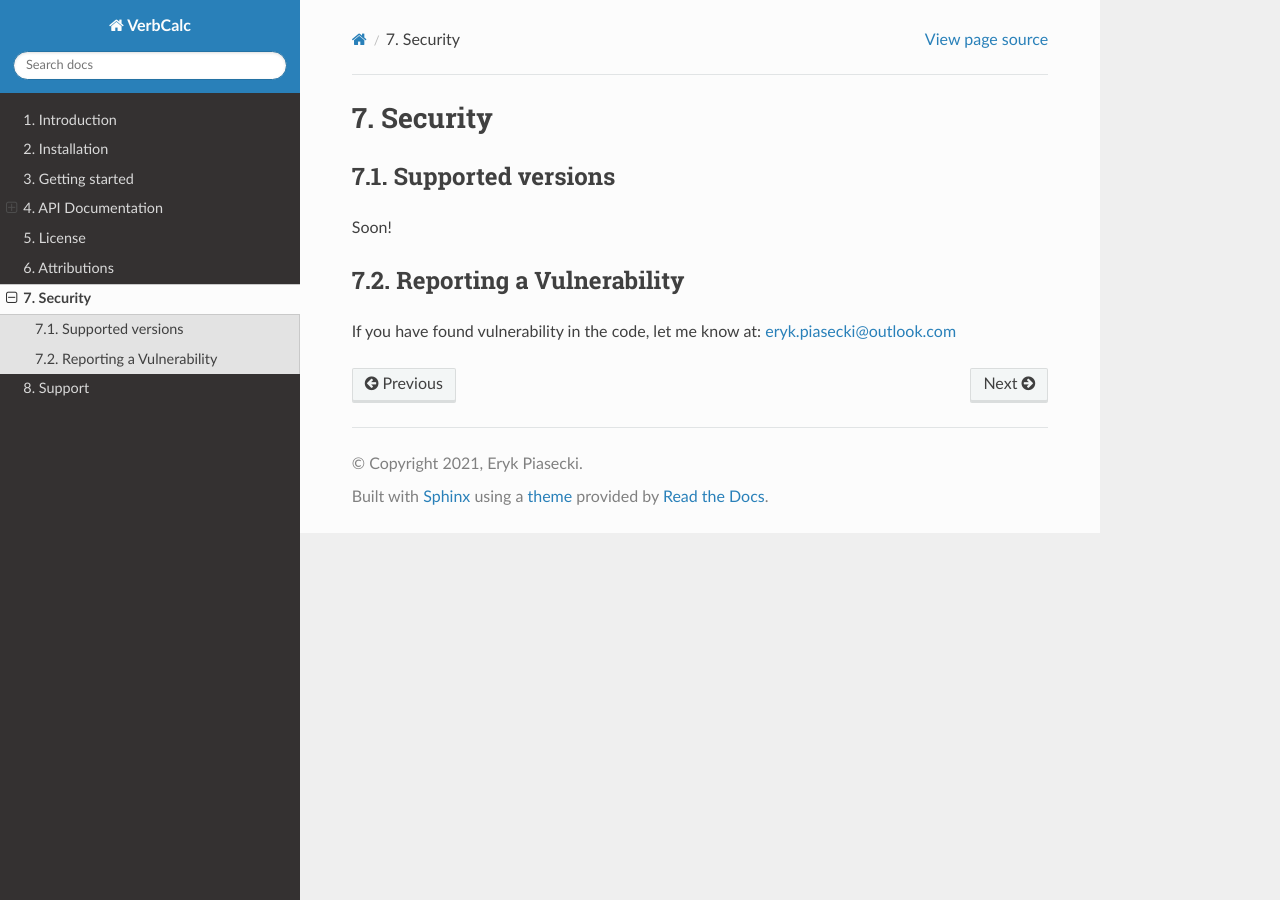
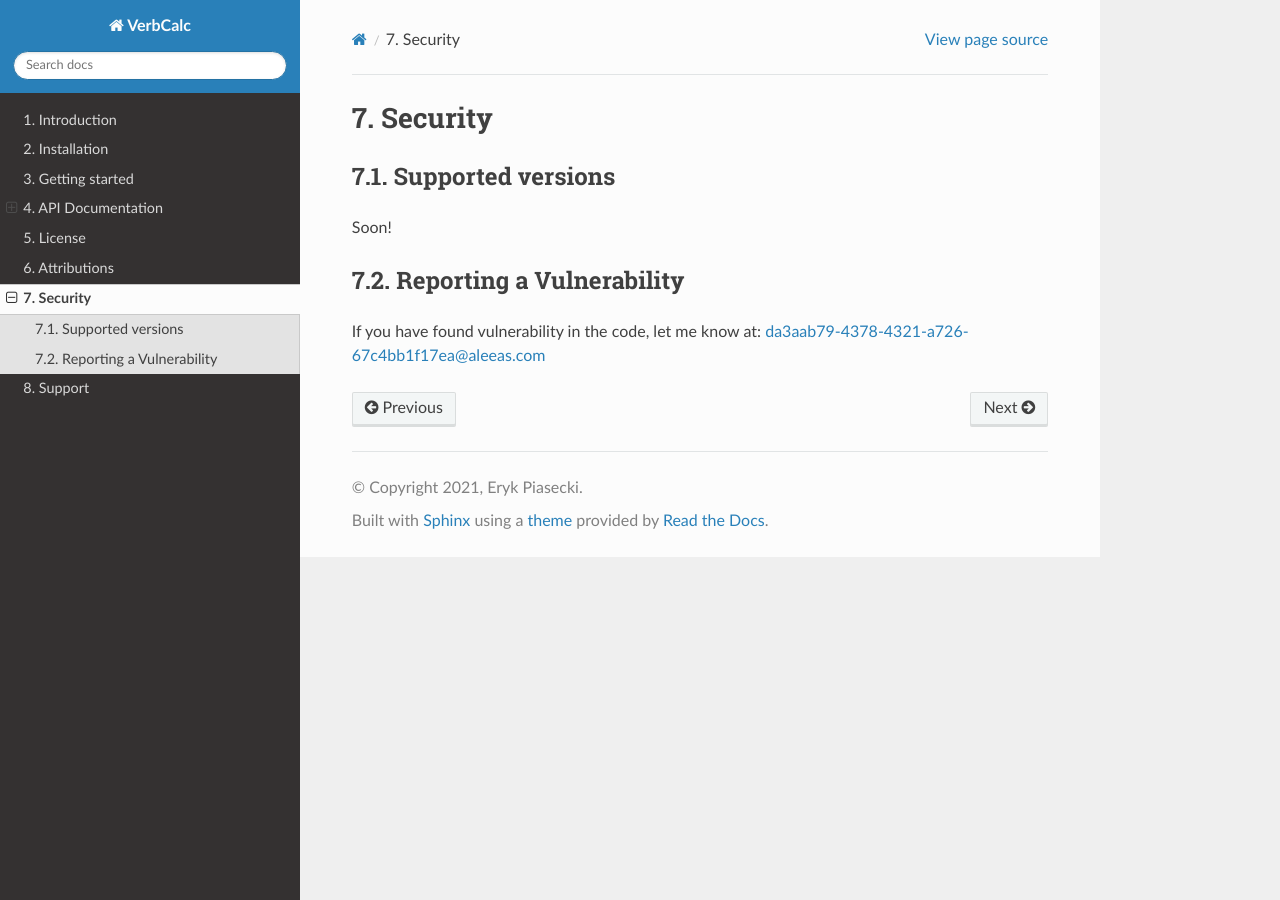
Before and after one commit to syedatif4118/VerbCalc, a Sphinx documentation site: the page built from doc/source/security.rst, in a window 1280 px wide. Built offline with Sphinx 7.4.7 and the Read the Docs theme 2.0.0, drawn with Linux system fonts in a browser that asks for light colours.

Commit message:
Update security.rst

```diff
--- a/doc/source/security.rst
+++ b/doc/source/security.rst
@@ -8,4 +8,4 @@ Soon!
 Reporting a Vulnerability
 -------------------------
 If you have found vulnerability in the code, let me know at:
-eryk.piasecki@outlook.com
+da3aab79-4378-4321-a726-67c4bb1f17ea@aleeas.com
```
